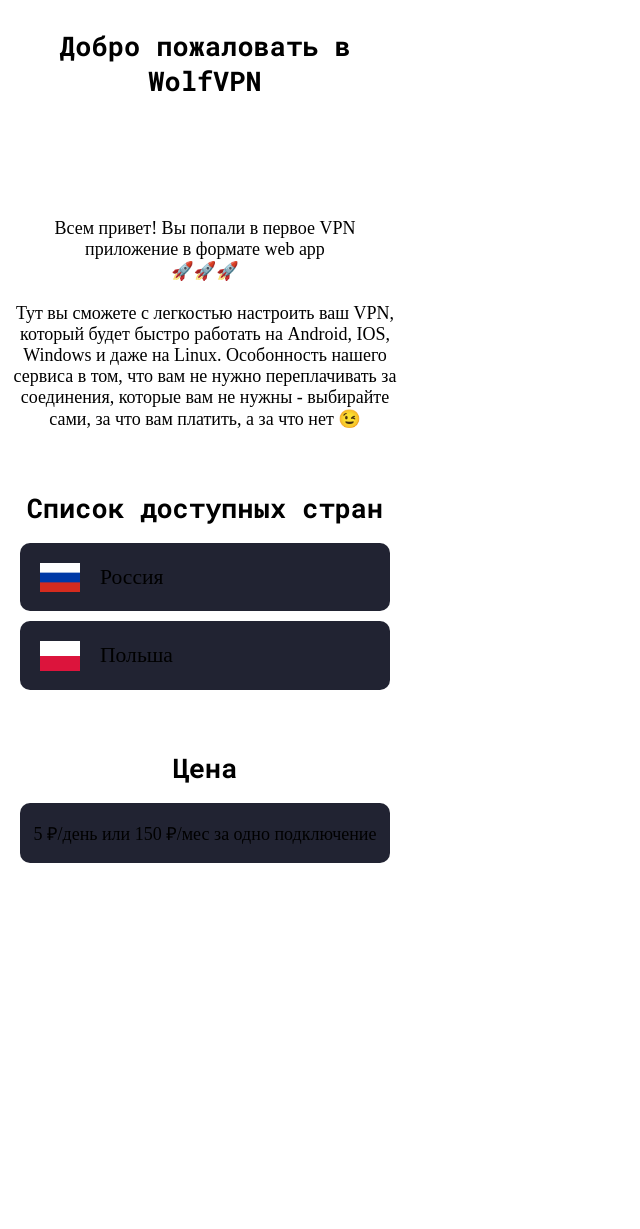
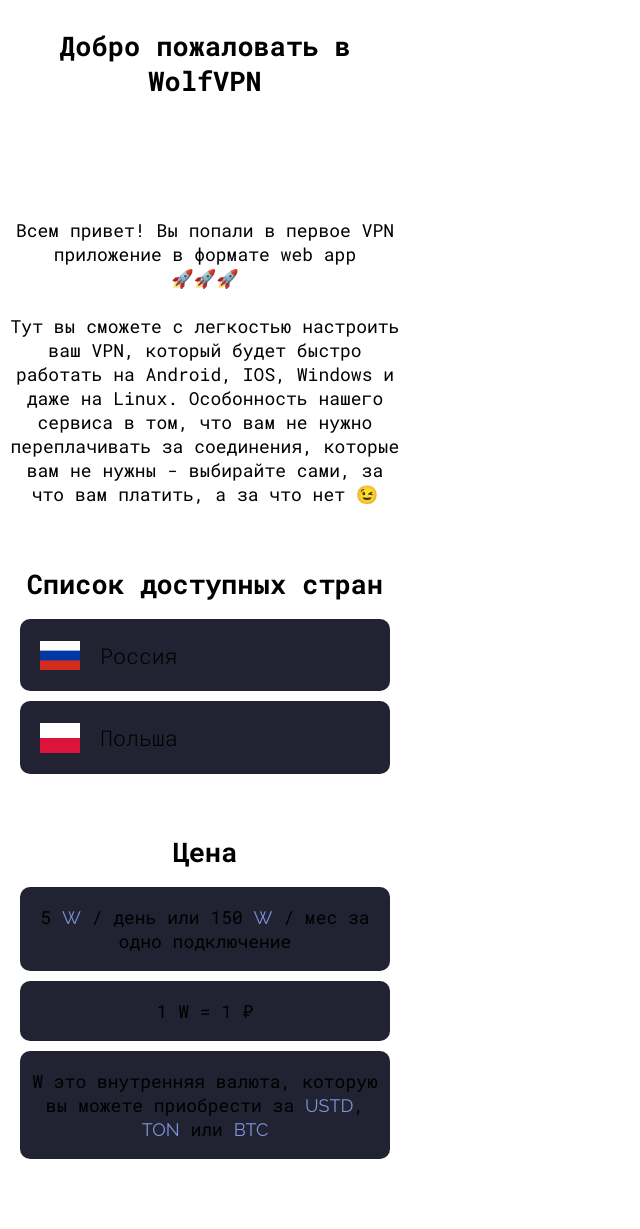
Before and after one commit to Atikin-NT/WolfVPN, a Flask app: page / in a window 1280 px wide. Shown: the whole page, without its empty margins (0-640 px from the left). Before the commit the page ends 863 px from the top, so only its background shows below. Run offline with Flask 3, Linux system fonts and the light colour scheme.

Commit message:
fix fonts

```diff
--- a/api/app.py
+++ b/api/app.py
@@ -65,4 +65,4 @@
     Connection.db = DataBaseManager(db_config['dbname'], db_config['user'], db_config['password'])
     CreateTable().execute()
 
-    app.run(host='0.0.0.0', port=5000, ssl_context=('./ssl.crt', './ssl.key'))
+    app.run(port=5001)
--- a/webapp/static/css/start.css
+++ b/webapp/static/css/start.css
@@ -1,8 +1,18 @@
 @font-face {
 	font-family: "RobotoMono-Bold";
-	src: url('../fonts/RobotoMono-Bold.ttf') format('truetype'),
-		 url('../fonts/RobotoMono-Regular.ttf') format('truetype'),
-		 url('../fonts/RobotoMono-Light.ttf') format('truetype');
+	src: url('../fonts/RobotoMono-Bold.ttf') format('truetype');
+}
+@font-face {
+	font-family: "RobotoMono-Regular";
+	src: url('../fonts/RobotoMono-Regular.ttf') format('truetype');
+}
+@font-face {
+	font-family: "RobotoMono-Light";
+	src: url('../fonts/RobotoMono-Light.ttf') format('truetype');
+}
+@font-face {
+	font-family: "Raleway";
+	src: url('../fonts/Raleway-Regular.ttf') format('truetype');
   }
 
 body {
@@ -72,6 +82,13 @@
 .price{
 	justify-content: center;
 	text-align: center;
+	flex-direction: column;
+	padding: 0 10px;
+}
+
+.price p span{
+	color: #7D94D8;
+	font-family: 'Raleway';
 }
 
 .price-text{
--- a/webapp/static/js/utils.js
+++ b/webapp/static/js/utils.js
@@ -1,8 +1,8 @@
-// const SERVER_URL = 'http://127.0.0.1:5001';
-// const WEB_APP__URL = 'http://127.0.0.1:5000';
+const SERVER_URL = 'http://127.0.0.1:5001';
+const WEB_APP__URL = 'http://127.0.0.1:5000';
 
-const SERVER_URL = 'https://wolfvpn.ru:5000';
-const WEB_APP__URL = 'https://wolfvpn.ru';
+// const SERVER_URL = 'https://wolfvpn.ru:5000';
+// const WEB_APP__URL = 'https://wolfvpn.ru';
 /**
  *  Выполнение запроса
  * @param {string} url адрес для запроса
--- a/webapp/templates/start.html
+++ b/webapp/templates/start.html
@@ -5,7 +5,7 @@
     <meta name="viewport" content="width=device-width, initial-scale=1.0">
     <link rel="preconnect" href="https://fonts.googleapis.com">
     <link rel="preconnect" href="https://fonts.gstatic.com" crossorigin>
-    <link href="https://fonts.googleapis.com/css2?family=Roboto+Mono:wght@100;300;400;500;700&display=swap" rel="stylesheet">
+    <link href="https://fonts.googleapis.com/css2?family=Roboto+Mono:wght@100;300;400;500;700&family=Raleway&display=swap" rel="stylesheet">
     <script src="{{ url_for('static', filename='js/telegram-web-app.js') }}"></script>
     <script src="{{ url_for('static', filename='js/utils.js') }}"></script>
     <script src="{{ url_for('static', filename='js/start.js') }}"></script>
@@ -41,7 +41,13 @@
             <h1>Цена</h1>
             <ul>
                 <li class="price">
-                    <p class="price-text">5 ₽/день или 150 ₽/мес за одно подключение</p>
+                    <p class="price-text">5 <span>W</span> / день или 150 <span>W</span> / мес за одно подключение</p>
+                </li>
+                <li class="price">
+                    <p class="price-text">1 W = 1 ₽</p>
+                </li>
+                <li class="price">
+                    <p class="price-text">W это внутренняя валюта, которую вы можете приобрести за <span>USTD</span>, <span>TON</span> или <span>BTC</span></p>
                 </li>
             </ul>
         </div>
```
Also changed, not shown: webapp/static/fonts/Raleway-Regular.ttf (added).
